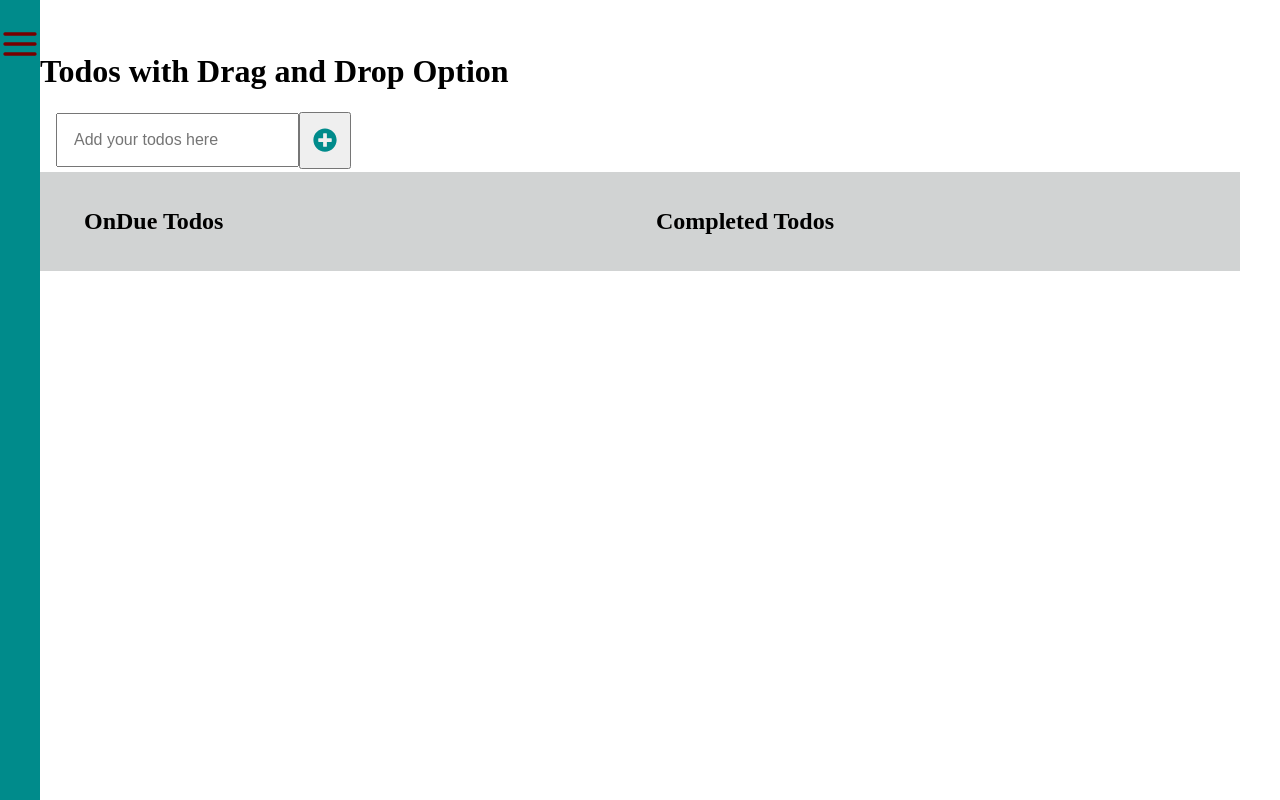
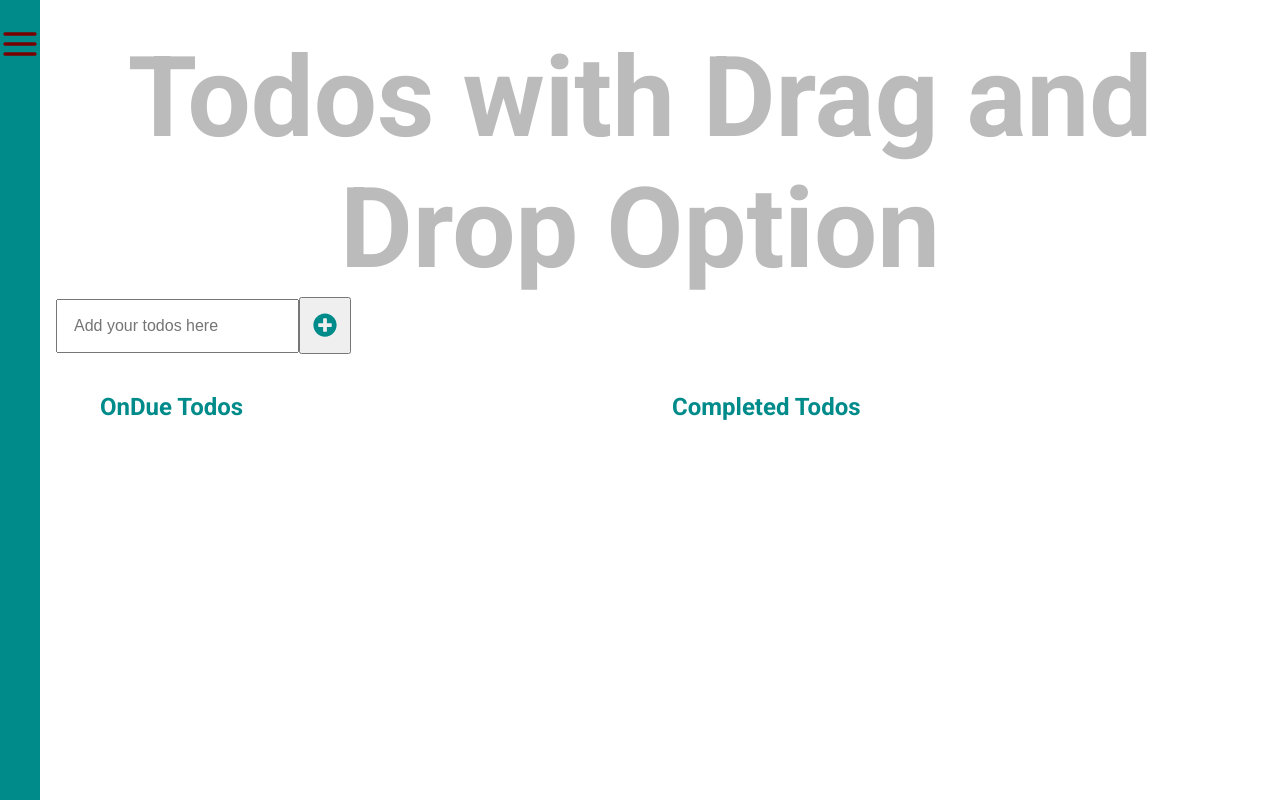
Before and after one commit to mengiefen/react-todo-app, a React (Create React App) app: page / in a window 1280 px wide. Built offline with nearby package versions, Linux system fonts and the light colour scheme; the HTML template or start-up script is replaced by a standard one.

Commit message:
modify index.css file

```diff
--- a/src/index.css
+++ b/src/index.css
@@ -1,8 +1,11 @@
+@import url('https://fonts.googleapis.com/css2?family=Roboto:ital,wght@0,100;0,300;0,400;0,500;0,700;0,900;1,100;1,300;1,400;1,500;1,700;1,900&display=swap');
+
 body {
   margin: 0;
   box-sizing: border-box;
   padding: 0;
   color: black;
+  font-family: Roboto, serif;
 }
 
 #root {
@@ -12,8 +15,21 @@
 
 .todo-holder {
   display: flex;
-  background-color: rgba(164, 168, 168, 0.5);
   justify-content: center;
+}
+
+h1 {
+  font-size: 7rem;
+  text-align: center;
+  color: #bbb;
+  margin: 0;
+}
+
+h2 {
+  font-size: 1.5rem;
+  color: darkcyan;
+  font-weight: 600;
+  padding-left: 1rem;
 }
 
 .completed-todos,
```
